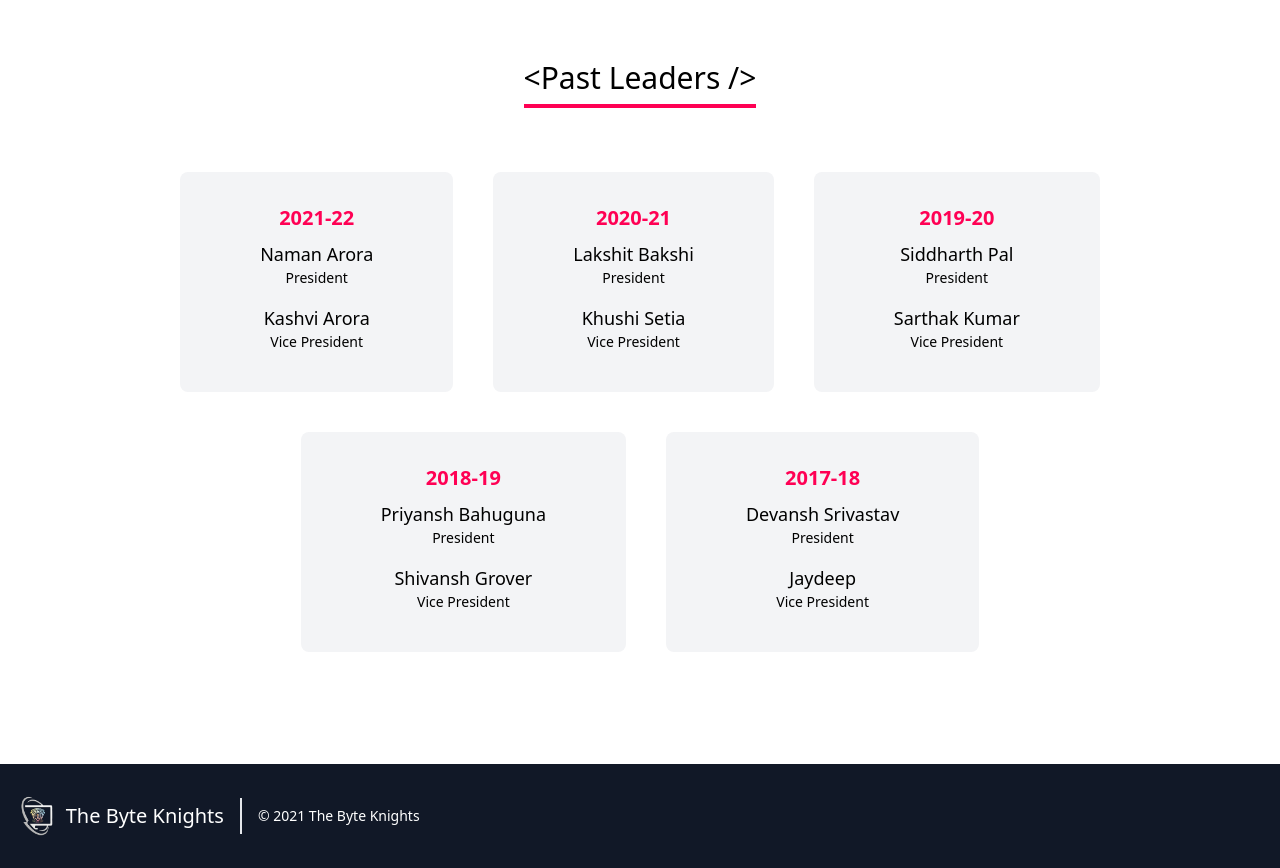
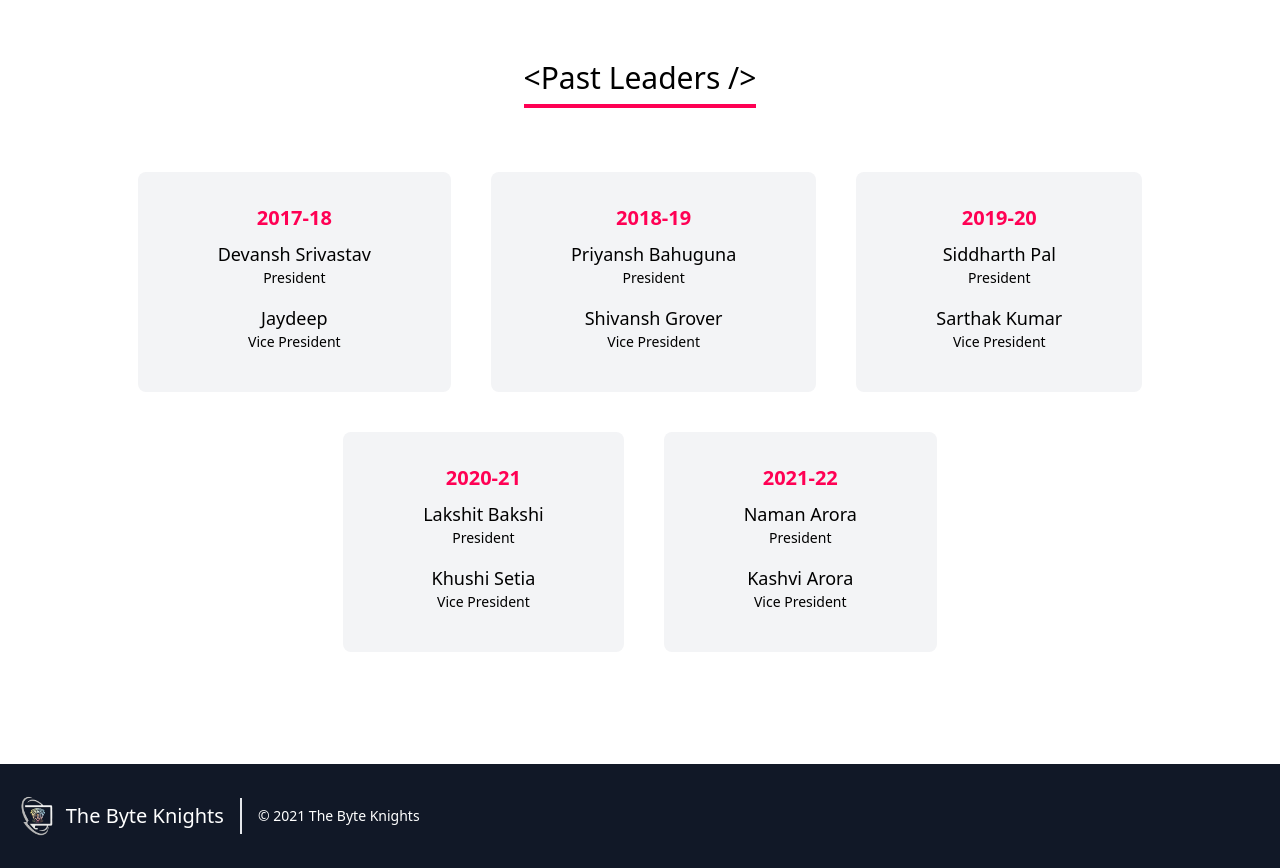
Before and after one commit to namanArora1022/thebyteknights, a React (Create React App) app: page /about in a window 1280 px wide. Shown: the part 1260-2128 px from the top of the page. Built offline with nearby package versions, Linux system fonts and the light colour scheme; a web font is replaced by a local one.

Commit message:
key prop error fixed

```diff
--- a/src/data/about/index.js
+++ b/src/data/about/index.js
@@ -53,26 +53,31 @@ export const members = [
 
 export const years = [
     {
+        id: 1,
         year: '2017-18',
         President: 'Devansh Srivastav',
         Vice_President: 'Jaydeep',
     },
     {
+        id: 2,
         year: '2018-19',
         President: 'Priyansh Bahuguna',
         Vice_President: 'Shivansh Grover',
     },
     {
+        id: 3,
         year: '2019-20',
         President: 'Siddharth Pal',
         Vice_President: 'Sarthak Kumar',
     },
     {
+        id: 4,
         year: '2020-21',
         President: 'Lakshit Bakshi',
         Vice_President: 'Khushi Setia',
     },
     {
+        id: 5,
         year: '2021-22',
         President: 'Naman Arora',
         Vice_President: 'Kashvi Arora',
--- a/src/pages/About.jsx
+++ b/src/pages/About.jsx
@@ -29,8 +29,8 @@ const About = () => {
             <section className='pt-10 flex flex-col justify-center items-center md:pb-44'>
                 <h2 className="text-3xl Pink-border mb-6 inline-block">&lt;Past Leaders /&gt;</h2>
                 <div className='flex flex-wrap justify-center items-center py-5'>
-                    {years.reverse().map(year => (
-                        <PastLeader year={year}/>
+                    {years.map(year => (
+                        <PastLeader year={year} key={year.id}/>
                     ))}
                 </div>
             </section>
--- a/src/pages/Home.jsx
+++ b/src/pages/Home.jsx
@@ -20,7 +20,7 @@ const Home = () => {
                 <h2 className='text-4xl Pink-border mb-8'>&lt;What we do/&gt;</h2>
                 <div className='flex flex-wrap justify-center items-center'>
                     {features.map(feature => (
-                        <Feature key={feature.id} feature={feature}/>
+                        <Feature feature={feature} key={feature.id} />
                     ))}
                 </div>
             </section>
@@ -29,7 +29,7 @@ const Home = () => {
                 <h2 className='text-4xl Pink-border mb-8'>&lt;Testimonials/&gt;</h2>
                 <div className='flex flex-wrap justify-center items-center'>
                     {testimonials.map(testimonial => (
-                        <Testimonial key={testimonial.id} testimonial={testimonial}/>
+                        <Testimonial testimonial={testimonial} key={testimonial.id} />
                     ))}
                 </div>
             </section>
```
